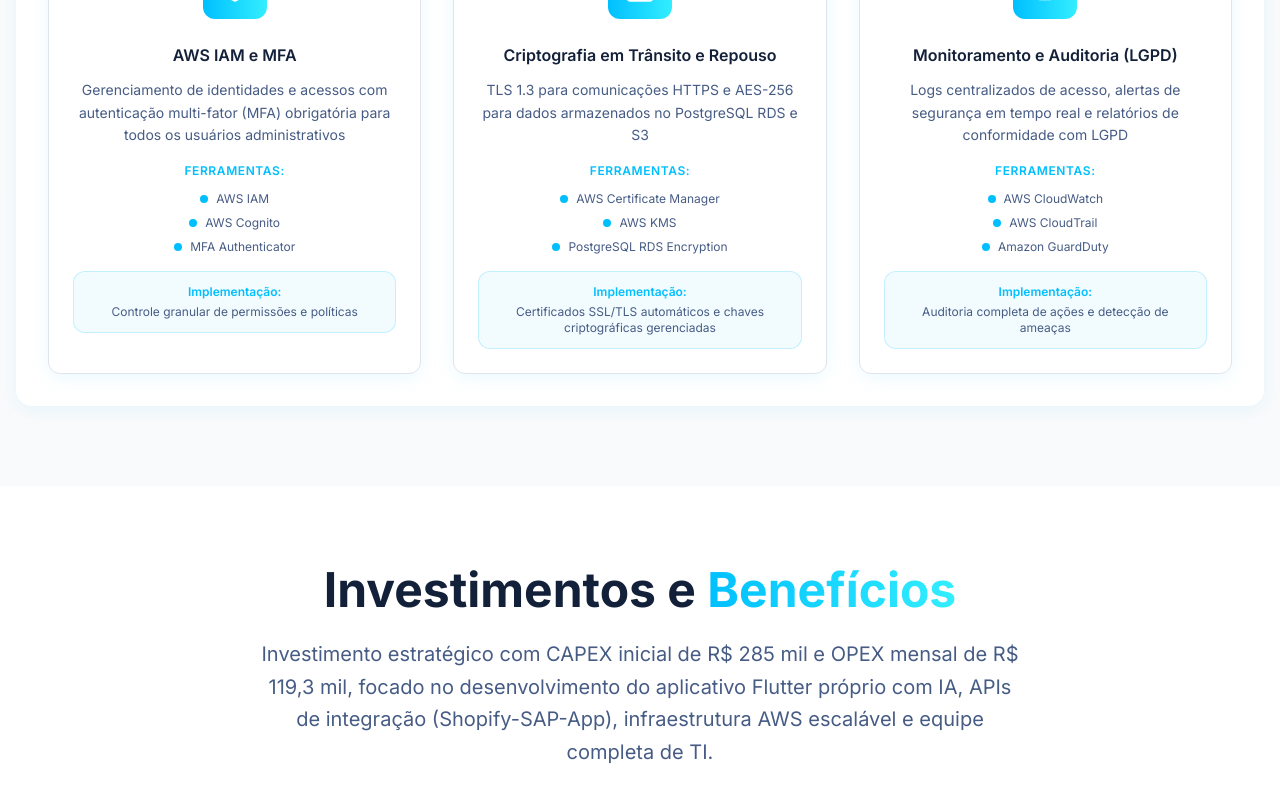
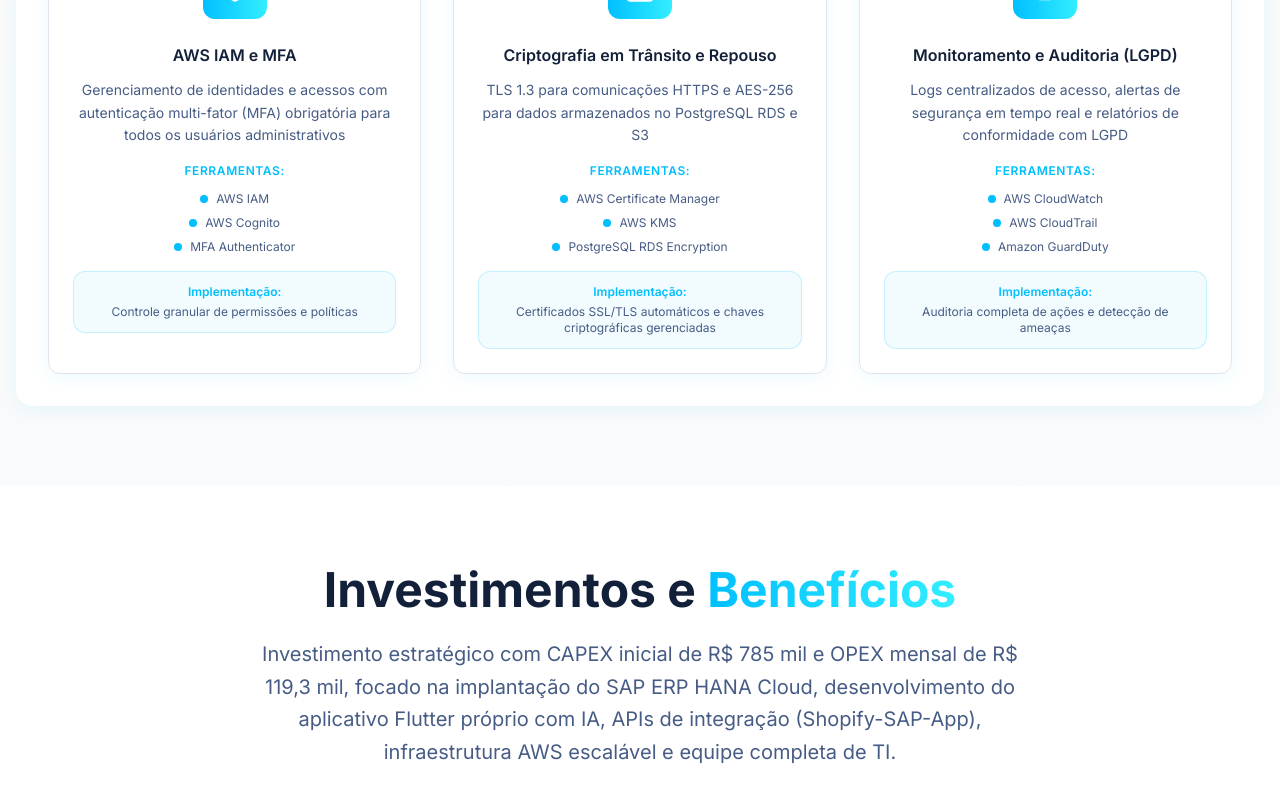
Before and after one commit to EnzoAraujoDuarte/rotacerta, a Next.js app: page / in a window 1280 px wide. Shown: the part 11200-12000 px from the top of the page. Built offline with nearby package versions, Linux system fonts and the light colour scheme.

Commit message:
Update initial investment to R$785k for SAP ERP HANA Cloud
Co-authored-by: araujoduarteenzo <araujoduarteenzo@gmail.com>

```diff
--- a/components/InvestmentBenefits.jsx
+++ b/components/InvestmentBenefits.jsx
@@ -74,7 +74,7 @@ export default function InvestmentBenefits() {
     return sum;
   }, 0);
 
-  const initialInvestment = 285000;
+  const initialInvestment = 785000; // Atualizado para incluir SAP ERP HANA Cloud (R$ 500.000)
   const sapAnnual = 180000;
   const annualTotal = (monthlyTotal * 12) + initialInvestment + sapAnnual;
 
@@ -113,7 +113,7 @@ export default function InvestmentBenefits() {
   const justifications = [
     {
       title: 'CAPEX (Capital Expenditure)',
-      description: 'Investimento inicial de R$ 285 mil para desenvolvimento do app Flutter, APIs, infraestrutura AWS e aquisição de 55 smartphones. Gera ativo de longo prazo e propriedade intelectual.',
+      description: 'Investimento inicial de R$ 785 mil para implantação do SAP ERP HANA Cloud, desenvolvimento do app Flutter, APIs, infraestrutura AWS e aquisição de 55 smartphones. Gera ativo de longo prazo e propriedade intelectual.',
       advantage: 'Controle total sobre tecnologia e evolução própria'
     },
     {
@@ -137,9 +137,9 @@ export default function InvestmentBenefits() {
             Investimentos e <span className="text-gradient">Benefícios</span>
           </h2>
           <p className="text-xl text-muted-foreground max-w-3xl mx-auto leading-relaxed">
-            Investimento estratégico com CAPEX inicial de R$ 285 mil e OPEX mensal de R$ 119,3 mil,
-            focado no desenvolvimento do aplicativo Flutter próprio com IA, APIs de integração
-            (Shopify-SAP-App), infraestrutura AWS escalável e equipe completa de TI.
+            Investimento estratégico com CAPEX inicial de R$ 785 mil e OPEX mensal de R$ 119,3 mil,
+            focado na implantação do SAP ERP HANA Cloud, desenvolvimento do aplicativo Flutter próprio com IA,
+            APIs de integração (Shopify-SAP-App), infraestrutura AWS escalável e equipe completa de TI.
           </p>
         </div>
 
@@ -158,7 +158,7 @@ export default function InvestmentBenefits() {
               </p>
               <div className="bg-blue-50 dark:bg-blue-900/20 rounded-lg p-4">
                 <p className="text-sm font-semibold text-blue-700 dark:text-blue-300">Neste projeto:</p>
-                <p className="text-2xl font-bold text-blue-600 dark:text-blue-400">R$ 285.000</p>
+                <p className="text-2xl font-bold text-blue-600 dark:text-blue-400">R$ 785.000</p>
                 <p className="text-xs text-muted-foreground mt-1">Investimento único ou pontual</p>
               </div>
             </div>
```
